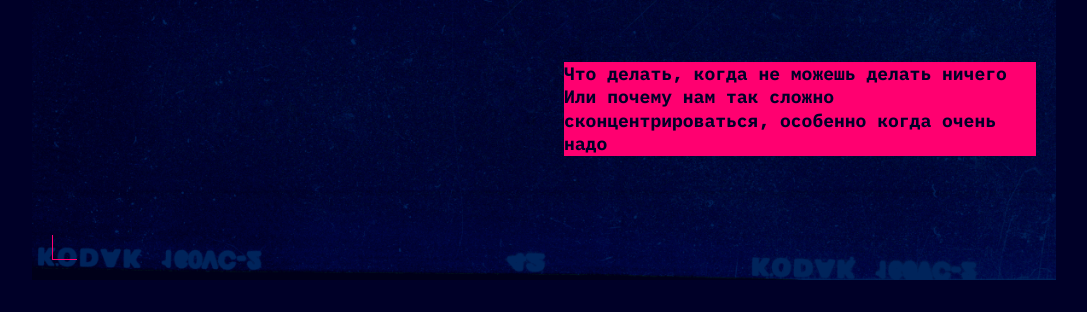
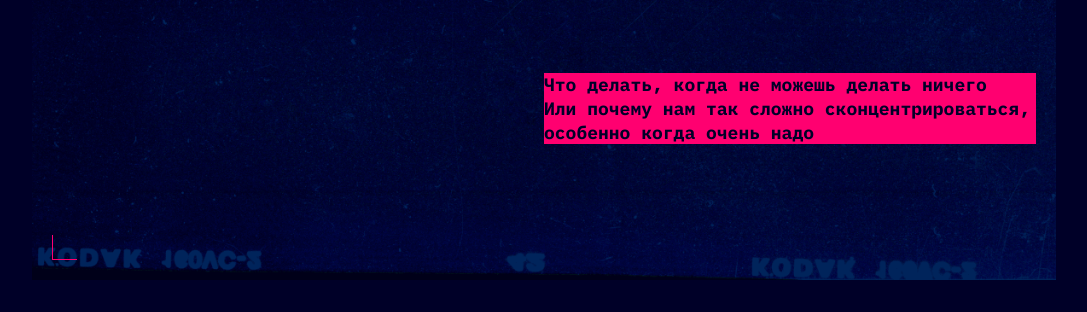
Before and after one commit to Kazannik/slozhno-sosredotochitsya, a website: page index.html in a window 1280 px wide. Shown: the part 488-800 px from the top of the page, without its empty margins (96-1183 px from the left). Drawn offline with Linux system fonts and the light colour scheme.

Commit message:
fix: Header-text

```diff
--- a/styles/style.css
+++ b/styles/style.css
@@ -38,7 +38,7 @@
   grid-row: 4;
   justify-self: end;
   align-self: center;
-  margin: 0 var(--screen-margin-size);
+  margin-right: var(--screen-margin-size);
   color: var(--section-title-frame-color);
   font-weight: 700;
   font-size: clamp(1.125rem, 1.125rem + 0vw, 1.125rem);
```
